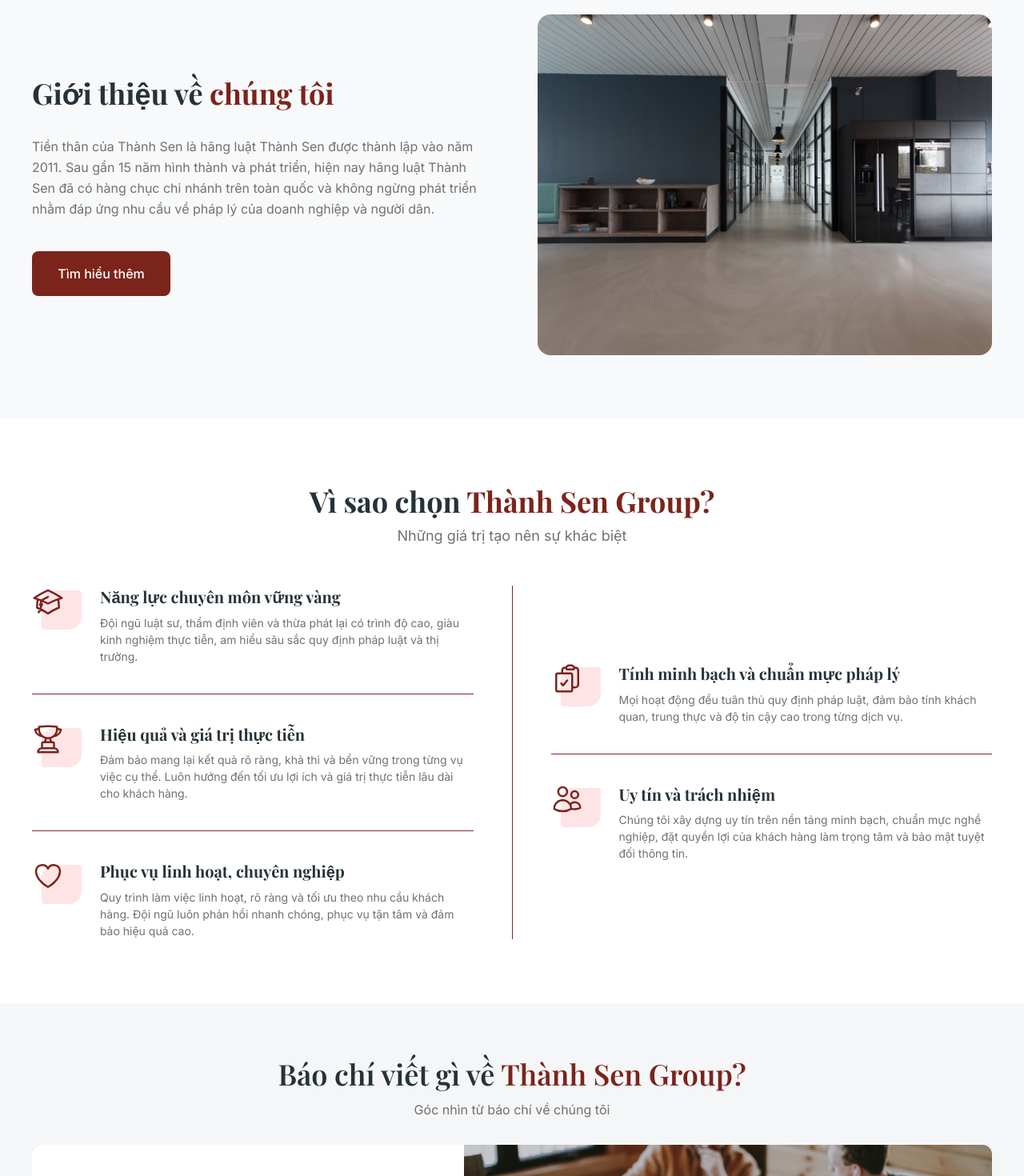
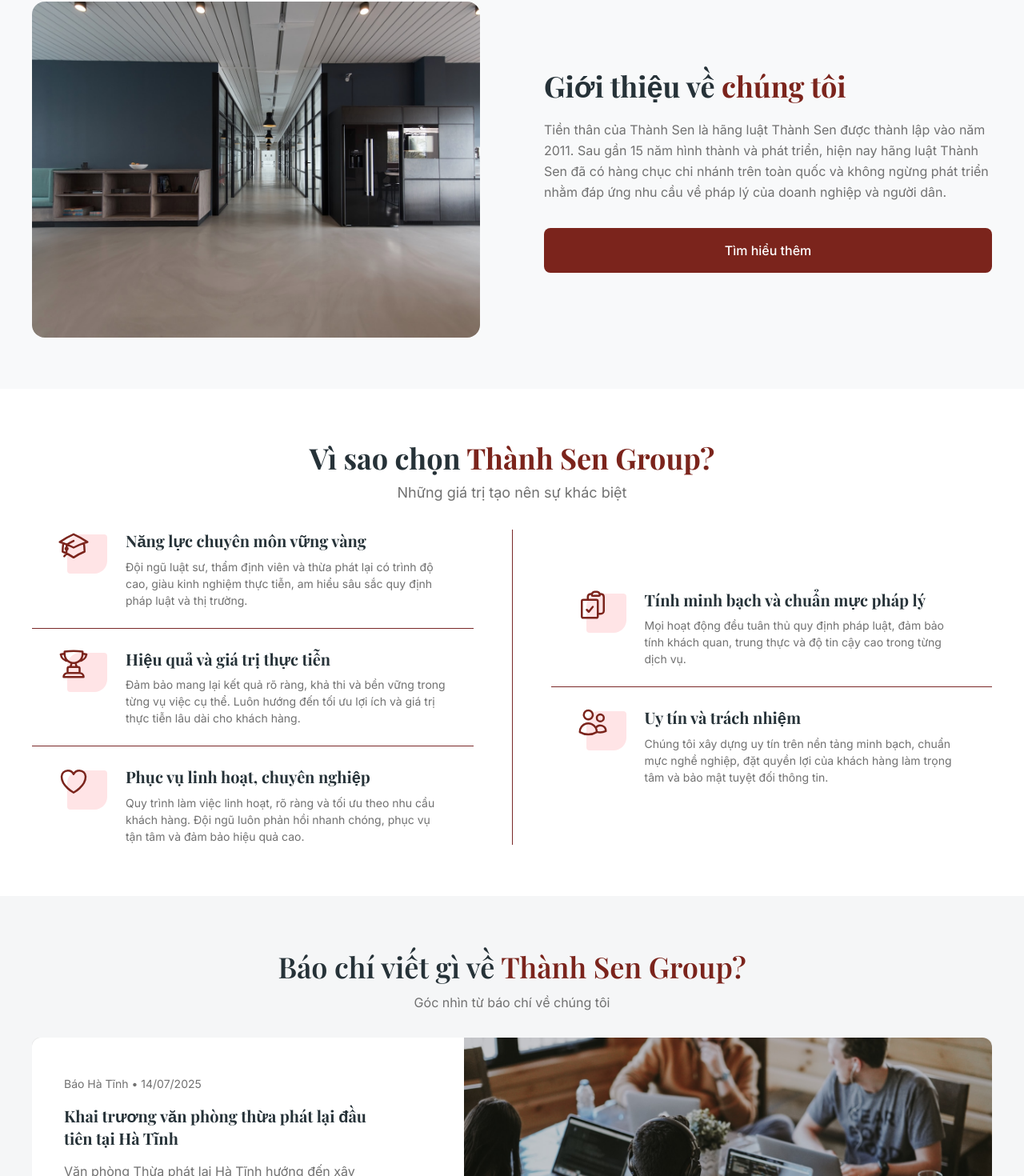
Before and after one commit to DAT-Software-Solutions/ldp-thanhsen, a Next.js app: page / in a window 1280 px wide. Shown: the part 1138-2608 px from the top of the page at 80% size. Built offline with nearby package versions, Linux system fonts and the light colour scheme; no server answers.

Commit message:
fix: home page

```diff
--- a/src/app/globals.css
+++ b/src/app/globals.css
@@ -15,8 +15,8 @@
     /* Giá trị literal để Tailwind emit đúng token trong @layer theme :root,:host */
     --color-primary: #7b241c;
     --color-footer-gold: #d4af37;
-    --font-sans: var(--font-inter), Arial, sans-serif;
-    --font-serif: var(--font-playfair-display), Georgia, serif;
+    --font-sans: var(--font-inter);
+    --font-serif: var(--font-playfair-display);
 
     /* Figma - Regular / Medium -> font-body-regular (400), font-body-medium (500) */
     --font-weight-body-regular: 400;
--- a/src/app/layout.tsx
+++ b/src/app/layout.tsx
@@ -66,7 +66,7 @@
         <html
             lang='vi'
             className={`${inter.variable} ${playfairDisplay.variable} h-full antialiased`}>
-            <body className='flex min-h-full flex-col'>
+            <body className={`${inter.className} flex min-h-full flex-col`}>
                 <SiteHeader />
                 <main className='flex-1'>{children}</main>
                 <SiteFooter />
--- a/src/components/home/home-about-intro-section.tsx
+++ b/src/components/home/home-about-intro-section.tsx
@@ -16,31 +16,9 @@
 export const HomeAboutIntroSection = () => (
     <section
         aria-labelledby='home-about-intro-heading'
-        className='bg-surface-muted py-12 sm:py-14 lg:py-20'>
+        className='bg-surface-muted py-12 sm:py-16'>
         <div className='custom-container px-4 sm:px-0'>
-            <div className='flex flex-col gap-8 lg:grid lg:grid-cols-2 lg:items-center lg:gap-12 xl:gap-16'>
-                <div className='flex flex-col gap-y-2 items-start text-left lg:py-4'>
-                    <h2
-                        id='home-about-intro-heading'
-                        className='font-serif text-mobile-heading-2 font-bold leading-snug text-neutral-black md:text-heading-3 lg:text-heading-2'>
-                        Giới thiệu về{" "}
-                        <span className='text-primary'>chúng tôi</span>
-                    </h2>
-                    <p className='font-sans max-w-xl text-mobile-body-1 leading-relaxed font-normal text-[#717171] sm:text-body-2 md:mt-5'>
-                        Tiền thân của Thành Sen là hãng luật Thành Sen được
-                        thành lập vào năm 2011. Sau gần 15 năm hình thành và
-                        phát triển, hiện nay hãng luật Thành Sen đã có hàng chục
-                        chi nhánh trên toàn quốc và không ngừng phát triển nhằm
-                        đáp ứng nhu cầu về pháp lý của doanh nghiệp và người
-                        dân.
-                    </p>
-                    <Link
-                        href={PAGE_GIOI_THIEU}
-                        className={`interactive-button mt-6 inline-flex min-h-14 min-w-43.25 items-center justify-center rounded-lg bg-primary px-6 py-3 md:text-body-2 text-mobile-body-1 font-medium text-white sm:mt-8 sm:text-base ${btnFocus}`}>
-                        Tìm hiểu thêm
-                    </Link>
-                </div>
-
+            <div className='flex flex-col gap-8 lg:grid lg:grid-cols-2 lg:items-center sm:gap-x-20'>
                 <div className='relative w-full'>
                     <div
                         className={`relative aspect-4/3 w-full lg:hidden ${roundedFigure}`}>
@@ -63,6 +41,29 @@
                         />
                     </div>
                 </div>
+                <div className='flex flex-col gap-y-8'>
+                    <div className='flex flex-col gap-y-6 sm:gap-y-4 items-start text-left'>
+                        <h2
+                            id='home-about-intro-heading'
+                            className='font-serif text-mobile-heading-2 font-bold leading-snug text-neutral-black sm:text-heading-2'>
+                            Giới thiệu về{" "}
+                            <span className='text-primary'>chúng tôi</span>
+                        </h2>
+                        <p className='font-sans max-w-xl text-mobile-body-1 leading-relaxed font-normal text-[#717171] sm:text-body-2'>
+                            Tiền thân của Thành Sen là hãng luật Thành Sen được
+                            thành lập vào năm 2011. Sau gần 15 năm hình thành và
+                            phát triển, hiện nay hãng luật Thành Sen đã có hàng
+                            chục chi nhánh trên toàn quốc và không ngừng phát
+                            triển nhằm đáp ứng nhu cầu về pháp lý của doanh
+                            nghiệp và người dân.
+                        </p>
+                    </div>
+                    <Link
+                        href={PAGE_GIOI_THIEU}
+                        className={`interactive-button inline-flex min-h-14 min-w-43.25 items-center justify-center rounded-lg bg-primary px-6 py-3 md:text-body-2 text-mobile-body-1 font-medium text-white sm:text-base ${btnFocus}`}>
+                        Tìm hiểu thêm
+                    </Link>
+                </div>
             </div>
         </div>
     </section>
--- a/src/components/home/home-press-section.tsx
+++ b/src/components/home/home-press-section.tsx
@@ -18,7 +18,7 @@
 
 const PressFeaturedSlide = () => (
     <article className='overflow-hidden rounded-xl bg-white ring-1 ring-neutral-200/70'>
-        <div className='flex flex-col lg:min-h-[min(22rem,52vh)] lg:flex-row lg:items-stretch'>
+        <div className='flex flex-col lg:min-h-[min(22rem,52vh)] sm:flex-row lg:items-stretch gap-x-0 sm:gap-x-20 '>
             <div className='relative aspect-16/10 w-full shrink-0 bg-neutral-200 lg:order-2 lg:aspect-auto lg:h-auto lg:min-h-70 lg:w-[55%] lg:flex-none'>
                 <Image
                     src={HOME_PRESS_FEATURED_IMAGE_SRC}
@@ -29,7 +29,8 @@
                 />
             </div>
 
-            <div className='flex flex-1 flex-col justify-center gap-4 px-6 py-8 sm:px-9 sm:py-10 lg:order-1 lg:min-w-0 lg:flex-1 lg:basis-[45%] lg:px-10 lg:py-12'>
+            <div className='flex flex-1 flex-col justify-center gap-6 sm:gap-8 sm:px-8 p-6 sm:py-0 lg:order-1 lg:min-w-0 lg:flex-1 lg:basis-[45%] lg:px-10 lg:py-12'>
+                <div className='flex flex-col sm:gap-y-4 gap-y-2'>
                     <p className='font-sans text-mobile-body-3 text-[#717171] sm:text-body-3'>
                         Báo Hà Tĩnh • 14/07/2025
                     </p>
@@ -37,16 +38,15 @@
                         Khai trương văn phòng thừa phát lại đầu tiên tại Hà Tĩnh
                     </h3>
                     <p className='font-sans text-mobile-body-2 leading-relaxed text-[#717171] line-clamp-4 sm:text-body-2 sm:leading-normal lg:line-clamp-none'>
-                    Văn phòng Thừa phát lại Hà Tĩnh hướng đến xây dựng một địa
-                    chỉ pháp lý chuyên nghiệp – minh bạch – tận tâm.
+                        Văn phòng Thừa phát lại Hà Tĩnh hướng đến xây dựng một
+                        địa chỉ pháp lý chuyên nghiệp – minh bạch – tận tâm.
                     </p>
-                <div className='pt-1'>
+                </div>
                 <Link
                     href={HASH_LINK}
-                        className={`interactive-button-outline font-sans inline-flex min-h-10 items-center justify-center rounded-lg border border-primary px-5 py-2.5 font-medium text-primary sm:text-body-2 text-mobile-body-1 ${btnOutlineFocus}`}>
+                    className={`interactive-button-outline w-fit rounded-md font-sans inline-flex min-h-10 items-center justify-center border border-primary px-5 py-2.5 font-medium text-primary sm:text-body-2 text-mobile-body-1 ${btnOutlineFocus}`}>
                     Xem bài viết
                 </Link>
-                </div>
             </div>
         </div>
     </article>
@@ -56,7 +56,7 @@
     <section
         aria-labelledby='home-press-heading'
         className='bg-[#F5F6F7] py-12 sm:py-16'>
-        <div className='custom-container flex flex-col gap-y-8'>
+        <div className='custom-container flex flex-col gap-y-8 px-4 sm:px-0'>
             <header className='flex flex-col gap-y-2 mx-auto max-w-3xl text-center'>
                 <h2
                     id='home-press-heading'
--- a/src/components/home/home-why-choose-section.tsx
+++ b/src/components/home/home-why-choose-section.tsx
@@ -18,7 +18,7 @@
     title: string;
     body: string;
 }) => (
-    <li className='flex gap-4 py-7 first:pt-0 last:pb-0 sm:gap-5 sm:py-8 lg:py-9'>
+    <li className='flex gap-6 py-7 first:pt-0 last:pb-0 sm:gap-5 sm:py-6 sm:px-8'>
         <div className='relative h-14 w-16.25 shrink-0'>
             <div className='absolute top-1.5 left-3 w-12.5 h-12.25 rounded-sm rounded-tl-2xl rounded-br-2xl bg-rose-100 p-2.5'></div>
             <Icon
@@ -29,11 +29,11 @@
                 aria-hidden
             />
         </div>
-        <div className='min-w-0 '>
+        <div className='min-w-0 flex flex-col gap-y-2'>
             <h3 className='font-serif text-mobile-heading-4 font-bold leading-snug text-neutral-black sm:text-heading-4'>
                 {title}
             </h3>
-            <p className='mt-2 font-sans font-normal text-mobile-body-2 leading-relaxed text-[#717171] sm:text-body-3 sm:leading-normal'>
+            <p className='font-sans font-normal text-mobile-body-2 leading-relaxed text-[#717171] sm:text-body-3 sm:leading-normal'>
                 {body}
             </p>
         </div>
@@ -43,8 +43,8 @@
 export const HomeWhyChooseSection = () => (
     <section
         aria-labelledby='home-why-choose-heading'
-        className='bg-white py-12 sm:py-14 lg:py-20'>
-        <div className='custom-container px-4 sm:px-0'>
+        className='bg-white py-12 sm:py-16'>
+        <div className='custom-container px-4 sm:px-0 flex flex-col gap-y-8'>
             <header className='flex flex-col gap-y-2 mx-auto max-w-2xl text-center'>
                 <h2
                     id='home-why-choose-heading'
@@ -57,7 +57,7 @@
                 </p>
             </header>
 
-            <div className='mt-10 lg:mt-12'>
+            <div className=''>
                 <ul className='divide-y divide-[#7A2828] lg:hidden'>
                     <FeatureRow
                         icon={AcademicCapIcon}
```
Also changed, not shown: src/components/gioi-thieu/gioi-thieu-news-section.tsx (+11 -40 lines), src/components/layout/site-footer.tsx (+5 -5 lines), src/components/lien-he/branches-map-section.tsx (+8 -11 lines). Lines whose indentation alone changed are shown as unchanged.
